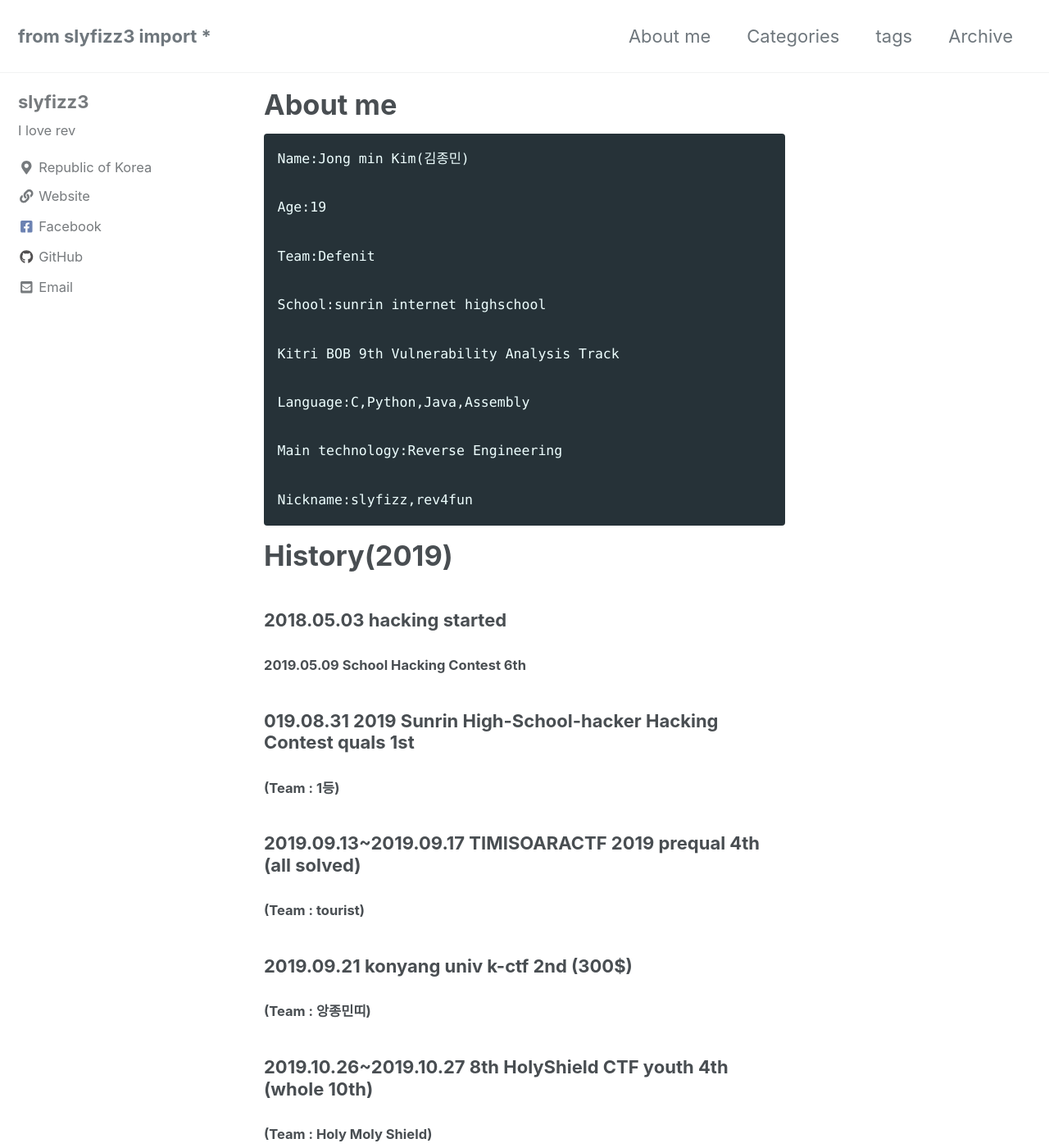
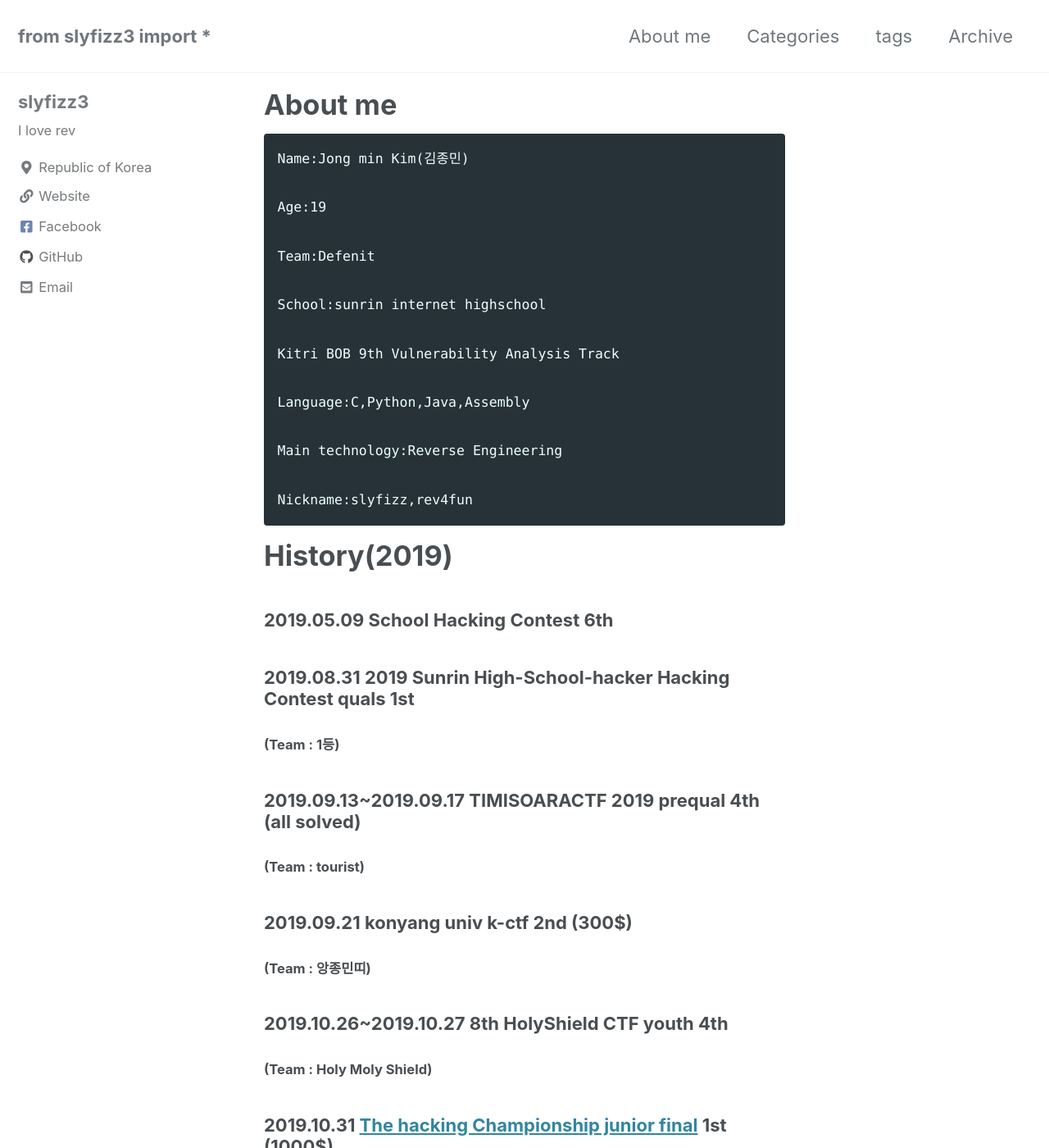
Before and after one commit to slyfizz3/slyfizz3.github.io, a Jekyll site: the page built from _pages/about.md, in a window 1280 px wide and 1400 px high. Shown: the whole window at 82% size. Built offline with Jekyll 4.4.1, drawn with Linux system fonts in a browser that asks for light colours; cached includes are drawn as plain includes; nearby versions of some CDN libraries.

Commit message:
Update about.md

```diff
--- a/_pages/about.md
+++ b/_pages/about.md
@@ -23,11 +23,10 @@ Nickname:slyfizz,rev4fun
 
 # History(2019)
 
-### 2018.05.03 hacking started
 
-#### 2019.05.09 School Hacking Contest 6th
+### 2019.05.09 School Hacking Contest 6th
 
-### 019.08.31 2019 Sunrin High-School-hacker Hacking Contest quals 1st
+### 2019.08.31 2019 Sunrin High-School-hacker Hacking Contest quals 1st
 #### (Team : 1등)
 
 ### 2019.09.13~2019.09.17 TIMISOARACTF 2019 prequal 4th (all solved)
@@ -36,7 +35,7 @@ Nickname:slyfizz,rev4fun
 ### 2019.09.21 konyang univ k-ctf 2nd (300$)
 #### (Team : 앙종민띠)
 
-### 2019.10.26~2019.10.27 8th HolyShield CTF youth 4th (whole 10th)
+### 2019.10.26~2019.10.27 8th HolyShield CTF youth 4th
 #### (Team : Holy Moly Shield)
 
 ### 2019.10.31 [The hacking Championship junior final](https://news.unn.net/news/articleView.html?idxno=221717) 1st (1000$)
```
